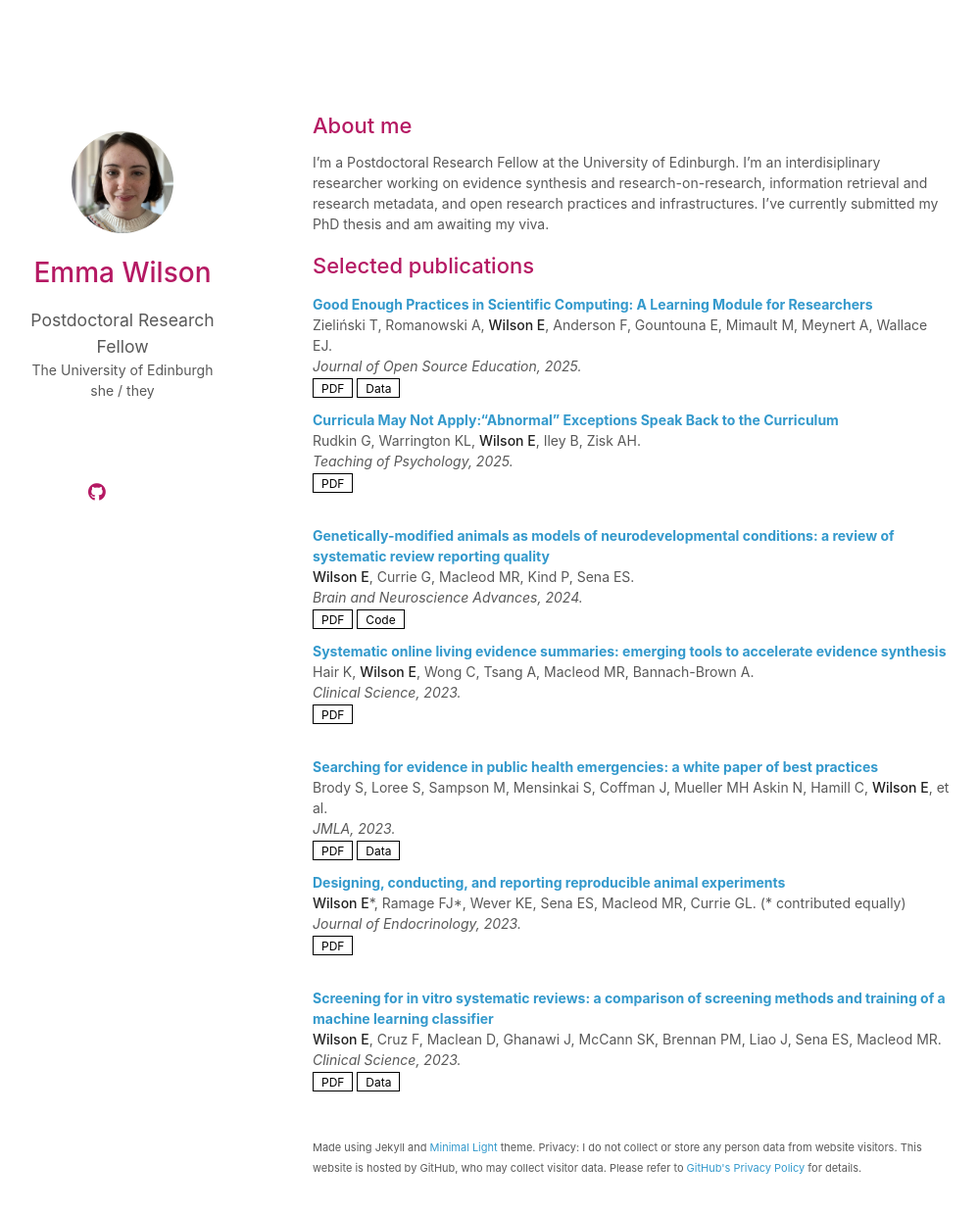
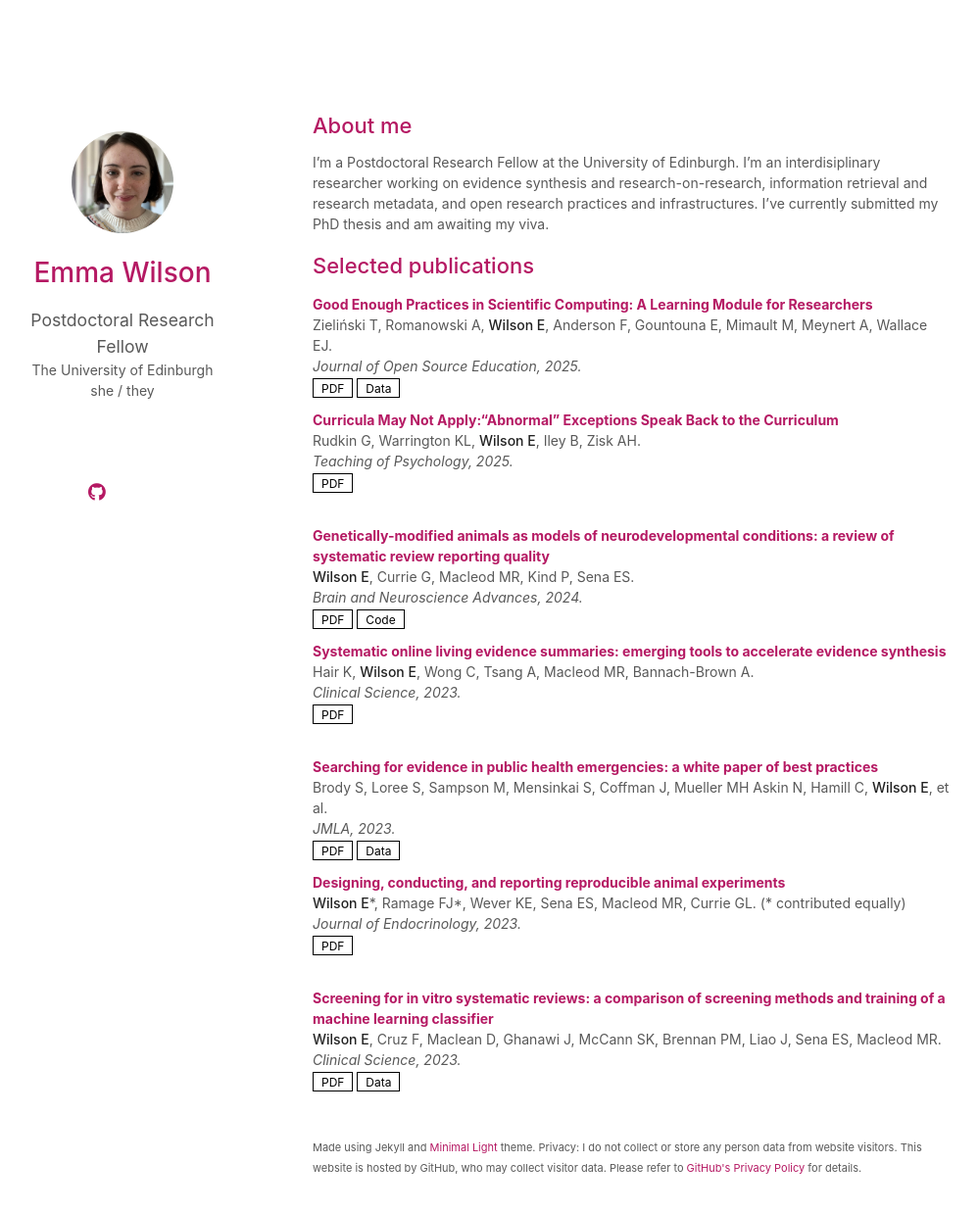
Before and after one commit to emma-wilson/emma-wilson.github.io, a Jekyll site: the page built from index.md, in a window 1280 px wide and 1271 px high. Shown: the top 1237 px of the window at 98% size, without its empty margins (151-1150 px from the left). Built offline with Jekyll 4.4.1, drawn with Linux system fonts in a browser that asks for light colours; nearby versions of some CDN libraries; comment, search, counter and statistics services are not loaded; a style sheet for code colours, icons or effects is not loaded; our own code applies the rules of GitHub Pages for plain Markdown files.

Commit message:
Update link colour

```diff
--- a/_sass/minimal-light.scss
+++ b/_sass/minimal-light.scss
@@ -270,12 +270,12 @@ h1 {
 }
 
 a {
-  color:#39c;
+  color:#b51963;
   text-decoration:none;
 }
 
 a:hover {
-  color:#069;
+  color:#8a14ad;
 }
 
 @media (prefers-color-scheme: dark) {
```
